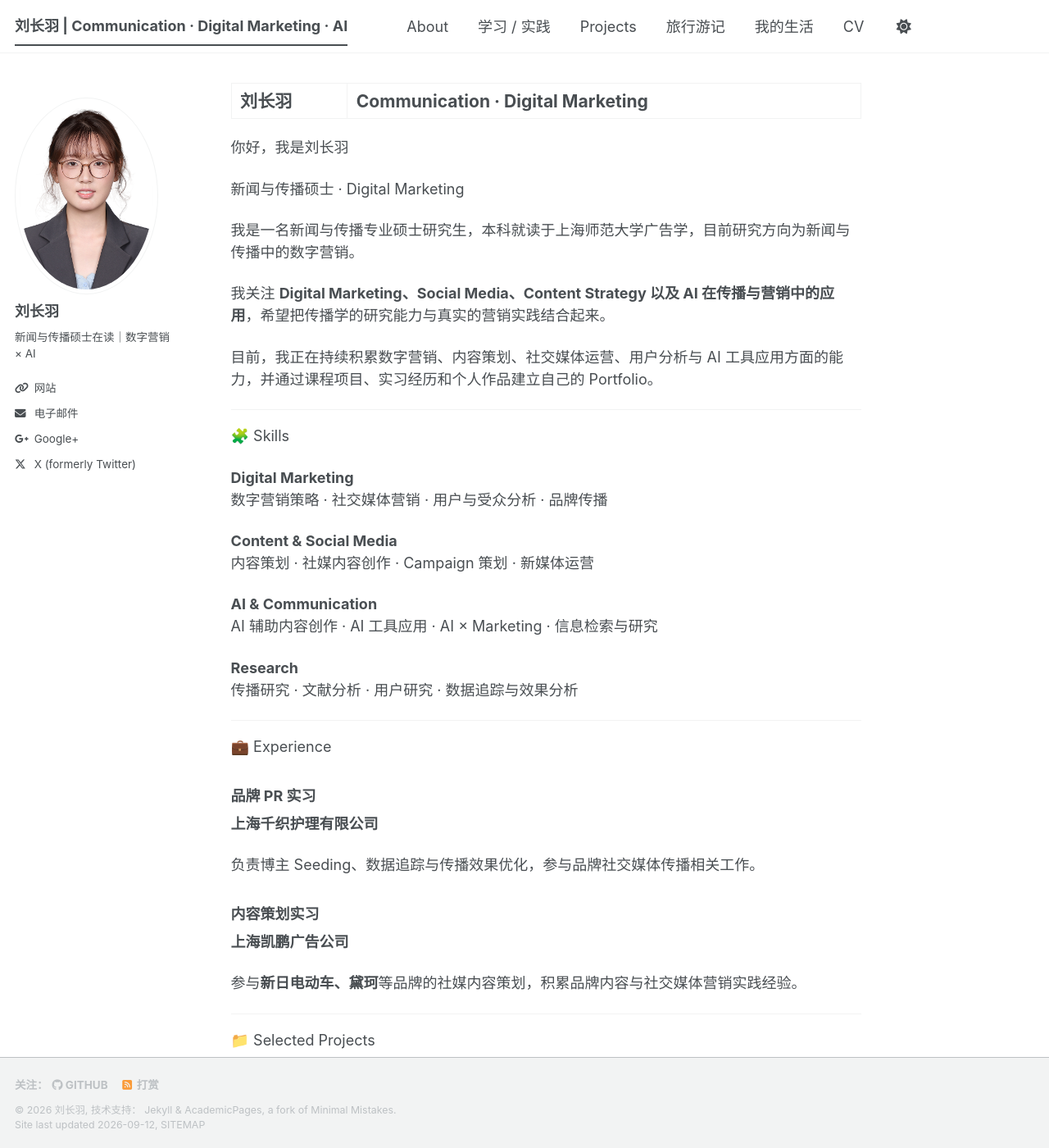
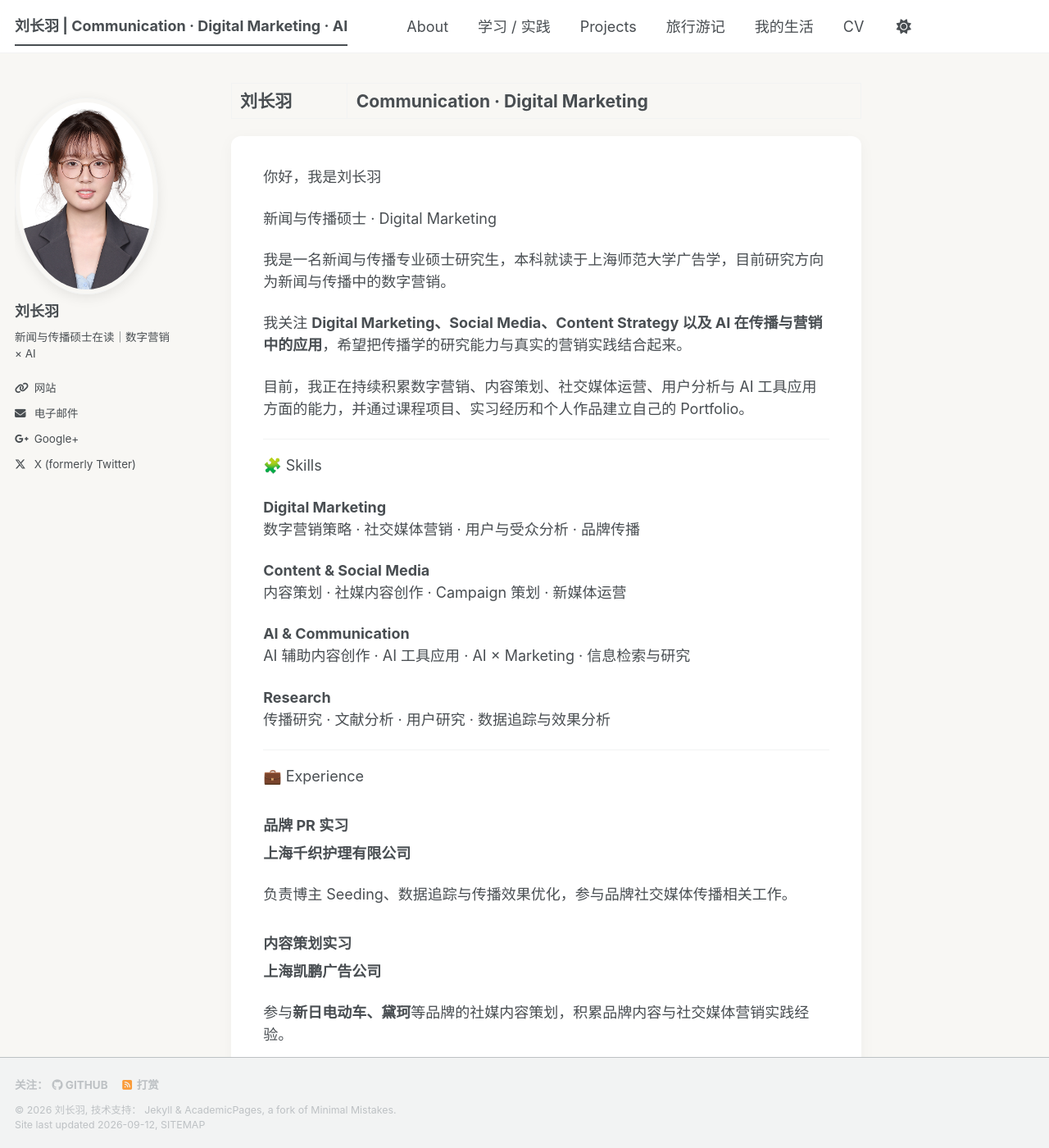
Before and after one commit to lunaalovegood2004-del/lunaalovegood2004-del.github.io, a Jekyll site: the page built from _pages/about.md, in a window 1280 px wide and 1400 px high. Shown: the whole window at 82% size. Built offline with Jekyll 4.4.1, drawn with Linux system fonts in a browser that asks for light colours; a style sheet for code colours, icons or effects is not loaded.

Commit message:
Update custom.html

```diff
--- a/_includes/head/custom.html
+++ b/_includes/head/custom.html
@@ -20,3 +20,30 @@
 <meta name="theme-color" content="var(--global-bg-color)"/>
 
 <!-- end custom head snippets -->
+<style>
+  /* 柔和背景色 */
+  body {
+    background-color: #f8f7f4 !important;
+  }
+
+  /* 内容区域做成轻微卡片 */
+  .page__content,
+  .archive {
+    background: #ffffff;
+    border-radius: 12px;
+    padding: 2rem 2.2rem;
+    box-shadow: 0 4px 20px rgba(0, 0, 0, 0.04);
+    margin-bottom: 2rem;
+  }
+
+  /* 头像轻微阴影 */
+  .author__avatar img {
+    box-shadow: 0 4px 15px rgba(0, 0, 0, 0.08);
+  }
+
+  /* 顶部导航更干净 */
+  .masthead {
+    background: rgba(255, 255, 255, 0.92);
+    backdrop-filter: blur(8px);
+  }
+</style>
```
